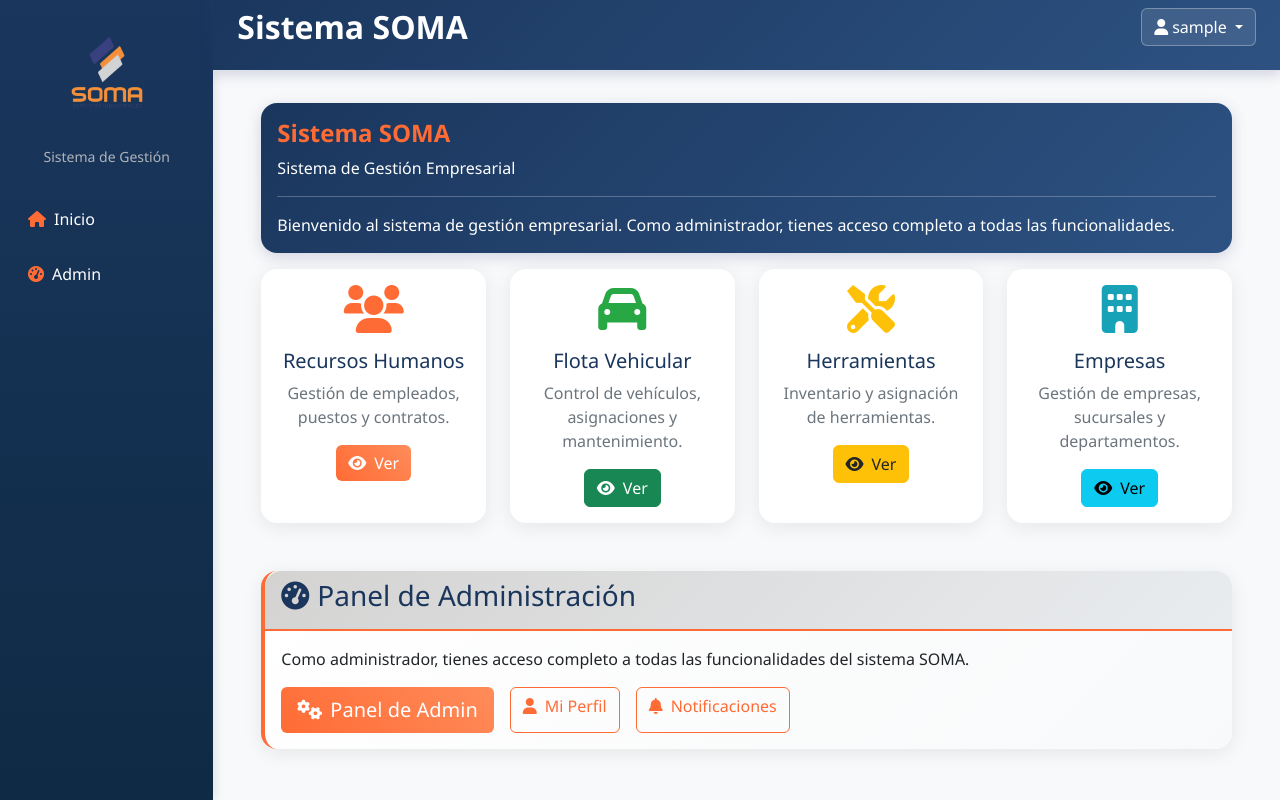
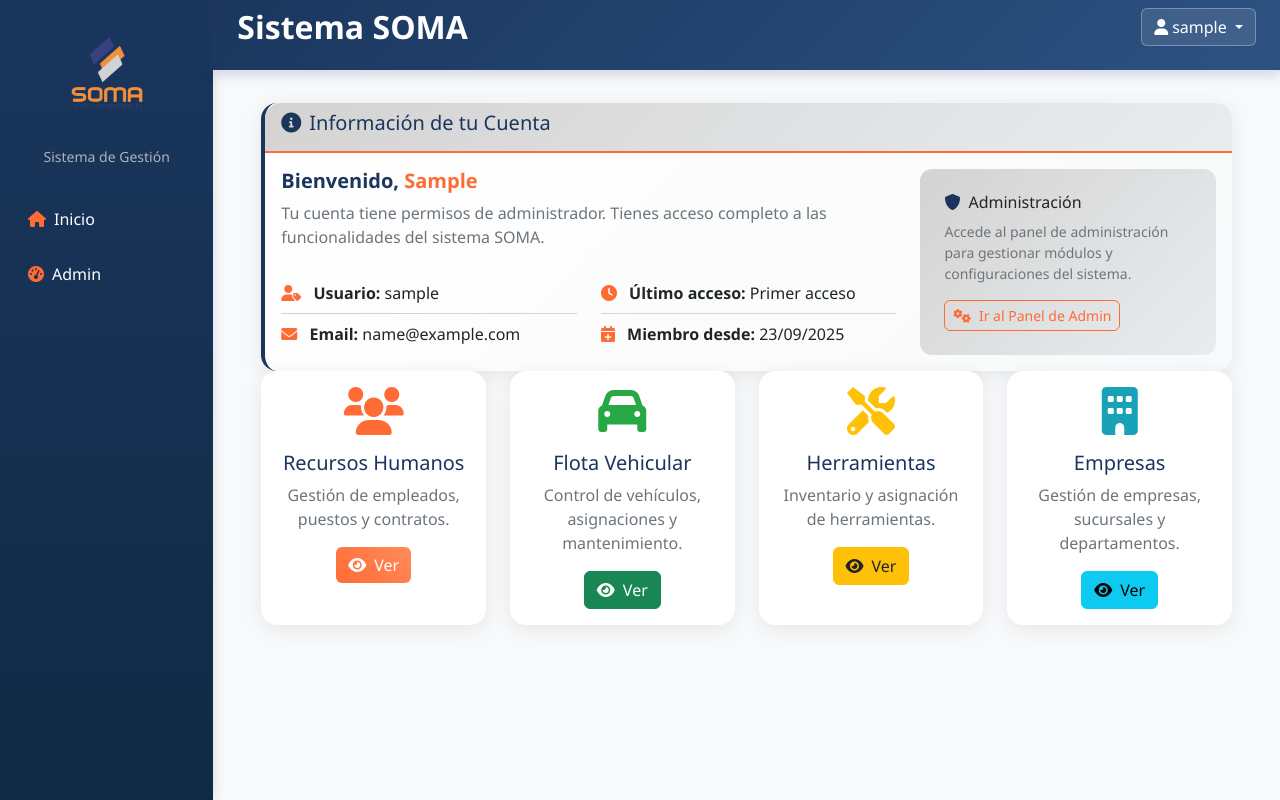
Before and after one commit to Moy020513/soma_django, a Django app: page / in a window 1280 px wide. Run offline with Django 4.2, Linux system fonts and the light colour scheme; the visitor is signed in with stand-in values (Sample User, id 1).

Commit message:
rutas corregidas y ajustes de login

```diff
--- a/soma/settings.py
+++ b/soma/settings.py
@@ -92,6 +92,7 @@ MIDDLEWARE = [
     'django.contrib.messages.middleware.MessageMiddleware',
     'django.middleware.clickjacking.XFrameOptionsMiddleware',
     'django_htmx.middleware.HtmxMiddleware',
+    'soma.middleware.NonStaffAccessRestrictionMiddleware',
 ]
 
 ROOT_URLCONF = 'soma.urls'
--- a/soma/urls.py
+++ b/soma/urls.py
@@ -1,10 +1,12 @@
 from django.contrib import admin
-from django.urls import path, include
+from django.urls import path, include, re_path
 from django.conf import settings
 from django.conf.urls.static import static
 from . import views
 
 urlpatterns = [
+    # Admin login override: debe ir ANTES de admin.site.urls para tomar prioridad
+    re_path(r'^admin/login/?$', views.admin_login_anyuser, name='admin_login_anyuser'),
     path('admin/', admin.site.urls),
     path('', views.index, name='home'),
     path('dashboard/', views.dashboard, name='dashboard'),
--- a/soma/views.py
+++ b/soma/views.py
@@ -1,6 +1,9 @@
 from django.shortcuts import render, redirect
 from django.contrib.auth.decorators import login_required
 from django.contrib import messages
+from django.contrib.auth.forms import AuthenticationForm
+from django.contrib.auth import login as auth_login
+from django.urls import reverse
 from apps.recursos_humanos.models import Empleado
 from apps.flota_vehicular.models import Vehiculo, TransferenciaVehicular
 from apps.herramientas.models import Herramienta
@@ -39,6 +42,34 @@ def dashboard(request):
     return render(request, 'dashboard.html', context)
 
 
+def admin_login_anyuser(request):
+    """
+    Login para /admin/login/ que permite autenticar a cualquier usuario activo.
+    - Si es staff/superuser: redirige a la Home (index) con el contenido de administrador.
+    - Si NO es staff: redirige a la Home (index) con perfil y notificaciones.
+    """
+    next_url = request.GET.get('next') or request.POST.get('next') or ''
+    if request.method == 'POST':
+        form = AuthenticationForm(request, data=request.POST)
+        if form.is_valid():
+            user = form.get_user()
+            auth_login(request, user)
+            # Staff o no staff: enviar al Home (index)
+            # Desde Home, los administradores tienen accesos directos al Panel de Admin.
+            return redirect('home')
+    else:
+        form = AuthenticationForm(request)
+
+    context = {
+        'form': form,
+        # app_path es usado por el template de login del admin para el action
+        'app_path': request.get_full_path(),
+        'next': next_url,
+    }
+    # Reutilizamos el template personalizado ya existente del admin
+    return render(request, 'admin/login.html', context)
+
+
 @login_required
 def perfil_usuario(request):
     """Vista del perfil del usuario"""
--- a/templates/base.html
+++ b/templates/base.html
@@ -1875,6 +1875,12 @@
                                 <i class="fas fa-user me-1"></i>{{ user.username }}
                             </button>
                             <ul class="dropdown-menu">
+                                <li><a class="dropdown-item" href="{% url 'perfil_usuario' %}">
+                                    <i class="fas fa-id-card me-2"></i>Mi Perfil
+                                </a></li>
+                                <li><a class="dropdown-item" href="{% url 'notificaciones_usuario' %}">
+                                    <i class="fas fa-bell me-2"></i>Notificaciones
+                                </a></li>
                                 <li><a class="dropdown-item" href="{% url 'logout' %}">
                                     <i class="fas fa-sign-out-alt me-2"></i>Cerrar Sesión
                                 </a></li>
--- a/templates/index.html
+++ b/templates/index.html
@@ -15,20 +15,57 @@
     {% endfor %}
 {% endif %}
 
-<div class="row">
+{% if es_admin %}
+<div class="row mt-0">
     <div class="col-12">
-        <div class="alert alert-primary" role="alert">
-            <h4 class="alert-heading">{{ titulo }}</h4>
-            <p>{{ descripcion }}</p>
-            <hr>
-            {% if es_admin %}
-                <p class="mb-0">Bienvenido al sistema de gestión empresarial. Como administrador, tienes acceso completo a todas las funcionalidades.</p>
-            {% else %}
-                <p class="mb-0">Bienvenido al sistema de gestión empresarial. Tu cuenta está configurada como usuario estándar.</p>
-            {% endif %}
+        <div class="card user-info-card">
+            <div class="card-header">
+                <h5><i class="fas fa-info-circle me-2"></i>Información de tu Cuenta</h5>
+            </div>
+            <div class="card-body">
+                <div class="row">
+                    <div class="col-md-8">
+                        <h6 class="welcome-text">Bienvenido, <span style="color: var(--soma-orange);">{{ user.first_name|default:user.username }}</span></h6>
+                        <p class="text-muted mb-4">Tu cuenta tiene permisos de administrador. Tienes acceso completo a las funcionalidades del sistema SOMA.</p>
+
+                        <div class="row">
+                            <div class="col-sm-6">
+                                <div class="info-item">
+                                    <i class="fas fa-user-tag me-2" style="color: var(--soma-orange);"></i>
+                                    <strong>Usuario:</strong> {{ user.username }}
+                                </div>
+                                <div class="info-item">
+                                    <i class="fas fa-envelope me-2" style="color: var(--soma-orange);"></i>
+                                    <strong>Email:</strong> {{ user.email|default:"No especificado" }}
+                                </div>
+                            </div>
+                            <div class="col-sm-6">
+                                <div class="info-item">
+                                    <i class="fas fa-clock me-2" style="color: var(--soma-orange);"></i>
+                                    <strong>Último acceso:</strong> {{ user.last_login|date:"d/m/Y H:i"|default:"Primer acceso" }}
+                                </div>
+                                <div class="info-item">
+                                    <i class="fas fa-calendar-plus me-2" style="color: var(--soma-orange);"></i>
+                                    <strong>Miembro desde:</strong> {{ user.date_joined|date:"d/m/Y" }}
+                                </div>
+                            </div>
+                        </div>
+                    </div>
+                    <div class="col-md-4">
+                        <div class="help-section">
+                            <h6><i class="fas fa-shield-alt me-2" style="color: var(--soma-blue);"></i>Administración</h6>
+                            <p class="text-muted small mb-3">Accede al panel de administración para gestionar módulos y configuraciones del sistema.</p>
+                            <a href="{% url 'admin:index' %}" class="btn btn-outline-primary btn-sm">
+                                <i class="fas fa-cogs me-2"></i>Ir al Panel de Admin
+                            </a>
+                        </div>
+                    </div>
+                </div>
+            </div>
         </div>
     </div>
 </div>
+{% endif %}
 
 {% if es_admin %}
 <!-- Contenido para administradores -->
@@ -86,65 +123,11 @@
     </div>
 </div>
 
-<div class="row mt-4">
-    <div class="col-12">
-        <div class="card admin-panel-card">
-            <div class="card-header">
-                <h3><i class="fas fa-tachometer-alt me-2"></i>Panel de Administración</h3>
-            </div>
-            <div class="card-body">
-                <p class="mb-3">Como administrador, tienes acceso completo a todas las funcionalidades del sistema SOMA.</p>
-                <div class="d-flex flex-wrap gap-3">
-                    <a href="{% url 'admin:index' %}" class="btn btn-primary btn-lg">
-                        <i class="fas fa-cogs me-2"></i>Panel de Admin
-                    </a>
-                    <a href="{% url 'perfil_usuario' %}" class="btn btn-outline-primary">
-                        <i class="fas fa-user me-2"></i>Mi Perfil
-                    </a>
-                    <a href="{% url 'notificaciones_usuario' %}" class="btn btn-outline-primary">
-                        <i class="fas fa-bell me-2"></i>Notificaciones
-                    </a>
-                </div>
-            </div>
-        </div>
-    </div>
-</div>
+
 
 {% else %}
 <!-- Contenido para usuarios estándar -->
-<div class="row justify-content-center">
-    <div class="col-md-6 col-lg-5 mb-4">
-        <div class="card h-100 text-center user-card">
-            <div class="card-body">
-                <div class="user-icon-wrapper mb-3">
-                    <i class="fas fa-user fa-4x" style="color: var(--soma-orange);"></i>
-                </div>
-                <h5 class="card-title" style="color: var(--soma-blue);">Mi Perfil</h5>
-                <p class="card-text text-muted">Consulta y actualiza tu información personal, revisa tus permisos y configuraciones.</p>
-                <a href="{% url 'perfil_usuario' %}" class="btn btn-primary btn-lg">
-                    <i class="fas fa-id-card me-2"></i>Ver Perfil
-                </a>
-            </div>
-        </div>
-    </div>
-
-    <div class="col-md-6 col-lg-5 mb-4">
-        <div class="card h-100 text-center user-card">
-            <div class="card-body">
-                <div class="user-icon-wrapper mb-3">
-                    <i class="fas fa-bell fa-4x" style="color: var(--soma-blue);"></i>
-                </div>
-                <h5 class="card-title" style="color: var(--soma-blue);">Notificaciones</h5>
-                <p class="card-text text-muted">Revisa tus notificaciones, mensajes importantes y actualizaciones del sistema.</p>
-                <a href="{% url 'notificaciones_usuario' %}" class="btn btn-outline-primary btn-lg">
-                    <i class="fas fa-envelope me-2"></i>Ver Notificaciones
-                </a>
-            </div>
-        </div>
-    </div>
-</div>
-
-<div class="row mt-4">
+<div class="row mt-0">
     <div class="col-12">
         <div class="card user-info-card">
             <div class="card-header">
@@ -154,7 +137,6 @@
                 <div class="row">
                     <div class="col-md-8">
                         <h6 class="welcome-text">Bienvenido, <span style="color: var(--soma-orange);">{{ user.first_name|default:user.username }}</span></h6>
-                        <p class="text-muted mb-4">Tu cuenta está configurada como usuario estándar. Si necesitas acceso a funcionalidades administrativas, contacta con tu administrador del sistema.</p>
 
                         <div class="row">
                             <div class="col-sm-6">
@@ -193,5 +175,37 @@
         </div>
     </div>
 </div>
+
+<div class="row justify-content-center mt-4">
+    <div class="col-md-6 col-lg-5 mb-4">
+        <div class="card h-100 text-center user-card">
+            <div class="card-body">
+                <div class="user-icon-wrapper mb-3">
+                    <i class="fas fa-user fa-4x" style="color: var(--soma-orange);"></i>
+                </div>
+                <h5 class="card-title" style="color: var(--soma-blue);">Mi Perfil</h5>
+                <p class="card-text text-muted">Consulta y actualiza tu información personal, revisa tus permisos y configuraciones.</p>
+                <a href="{% url 'perfil_usuario' %}" class="btn btn-primary btn-lg">
+                    <i class="fas fa-id-card me-2"></i>Ver Perfil
+                </a>
+            </div>
+        </div>
+    </div>
+
+    <div class="col-md-6 col-lg-5 mb-4">
+        <div class="card h-100 text-center user-card">
+            <div class="card-body">
+                <div class="user-icon-wrapper mb-3">
+                    <i class="fas fa-bell fa-4x" style="color: var(--soma-blue);"></i>
+                </div>
+                <h5 class="card-title" style="color: var(--soma-blue);">Notificaciones</h5>
+                <p class="card-text text-muted">Revisa tus notificaciones, mensajes importantes y actualizaciones del sistema.</p>
+                <a href="{% url 'notificaciones_usuario' %}" class="btn btn-outline-primary btn-lg">
+                    <i class="fas fa-envelope me-2"></i>Ver Notificaciones
+                </a>
+            </div>
+        </div>
+    </div>
+</div>
 {% endif %}
 {% endblock %}
```
Also changed, not shown: soma/middleware.py (added, +50 -0 lines), templates/admin/login.html (+4 -3 lines), templates/dashboard.html (+22 -0 lines), templates/registration/password_change_done.html (added, +24 -0 lines), templates/registration/password_change_form.html (added, +75 -0 lines).
